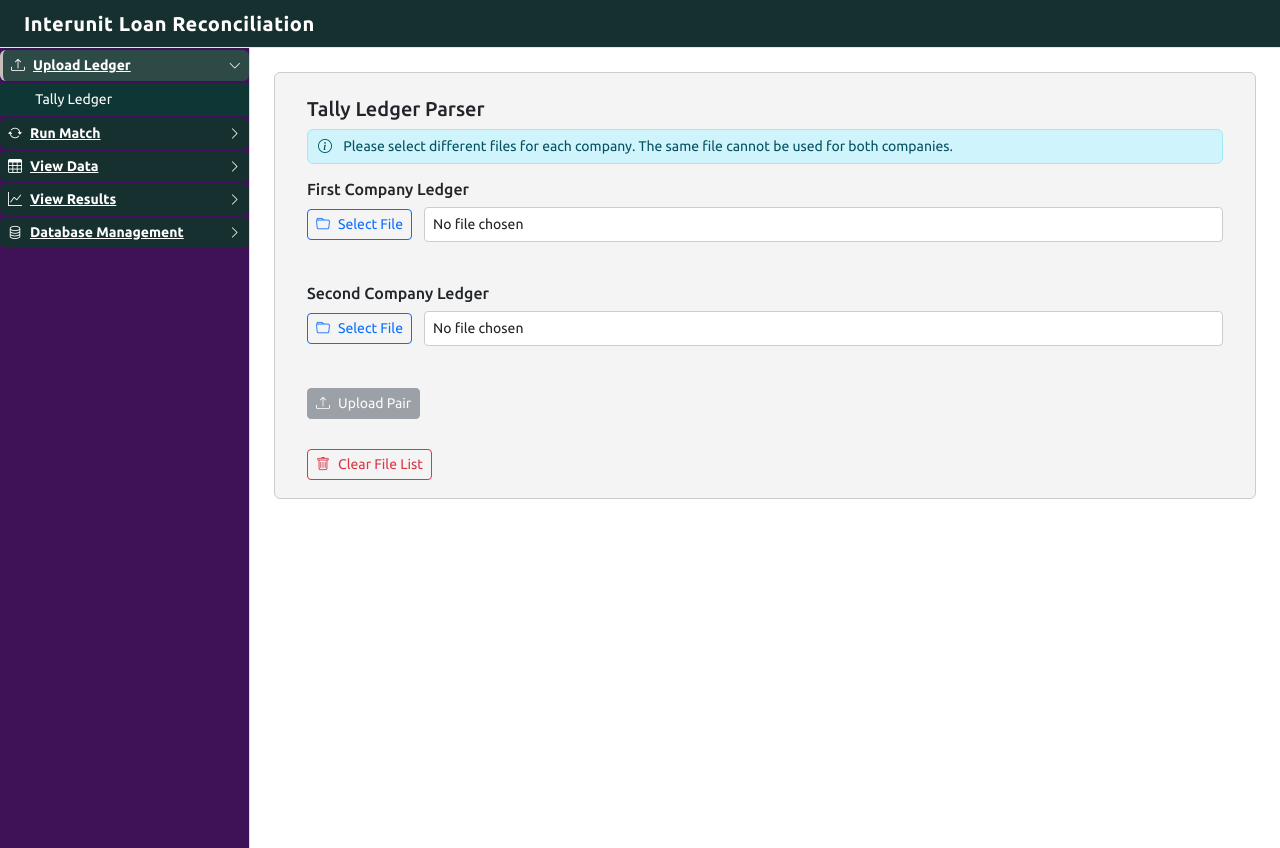
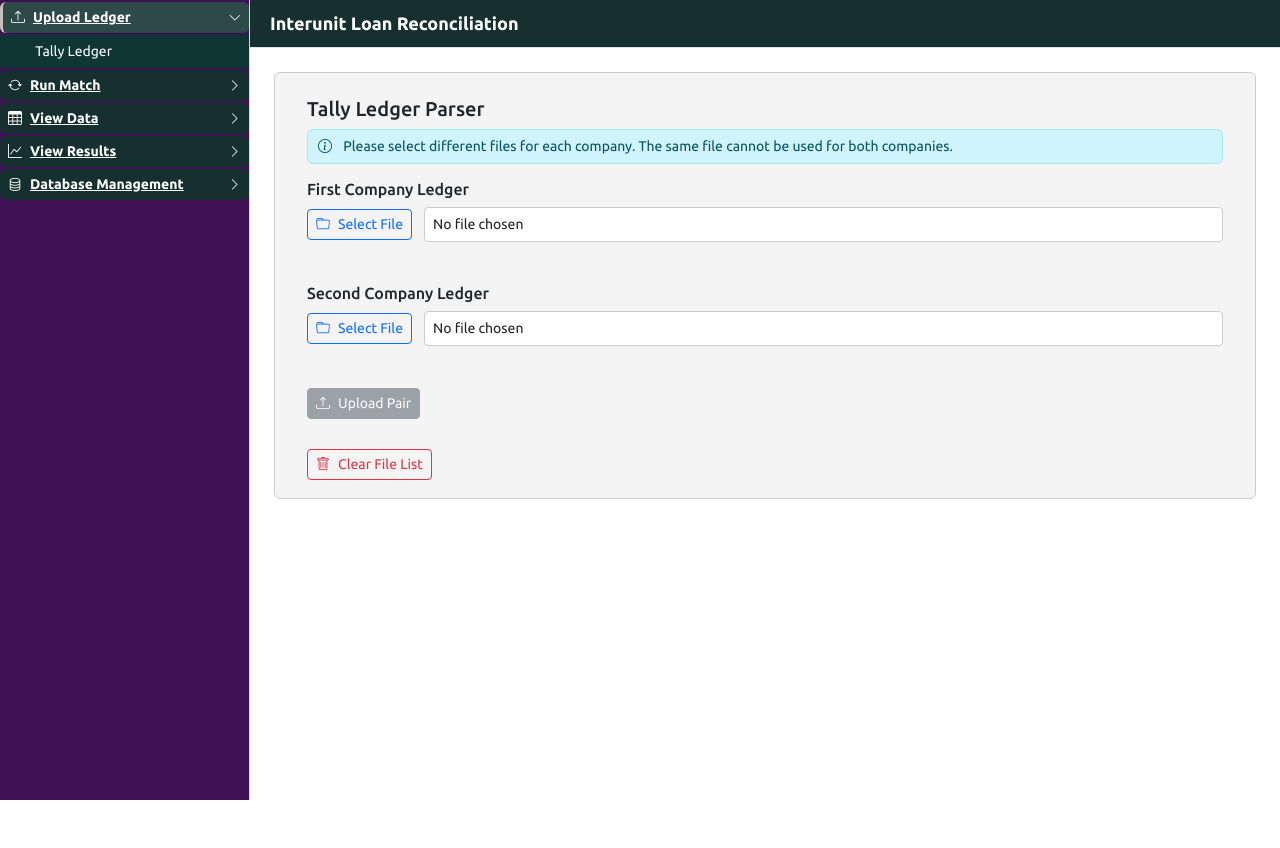
Before and after one commit to m-islam-ciplc/Dev_Interunit_Loan_Recon, a Flask app: page / in a window 1280 px wide. After the commit the page ends 800 px from the top, so only its background shows below. Run offline with Flask 3, Linux system fonts and the light colour scheme; data that the repository does not hold is empty; some libraries are stand-ins or nearby versions.

Commit message:
Add layout debug HTML and test script for fixed sidebar functionality
- Introduced DIAGNOSE_layout_debug.html to visualize the layout with a fixed sidebar and main content area.
- Created DIAGNOSE_test_layout_fix.py to verify the layout fix, ensuring proper sidebar positioning and responsive design.
- Updated static/style.css to enhance sidebar and main content styles, ensuring no content truncation and improved layout structure.

```diff
--- a/static/style.css
+++ b/static/style.css
@@ -1,10 +1,18 @@
 @import url('https://fonts.googleapis.com/css2?family=Ubuntu:wght@300;400;500;700&display=swap');
 
-/* Global styles */
+/* Reset and base styles */
+* {
+    box-sizing: border-box;
+}
+
 body {
     font-family: 'Ubuntu', 'Segoe UI', sans-serif;
     background-color: #f1f3f6;
     color: #374767;
+    margin: 0;
+    padding: 0;
+    padding-top: 48px;
+    overflow-x: hidden;
 }
 
 h1, h2, h3, h4, h5, h6, p, span, div, button, input, select, textarea, label, code {
@@ -21,25 +29,43 @@
     color: #495057;
 }
 
-/* Layout */
-.tab-container-vertical {
-  display: flex;
-  max-width: 1100px;
-  margin: 36px auto;
+/* Override Bootstrap's d-flex behavior */
+.d-flex {
+    display: block !important;
+    position: relative;
 }
 
-.tab-content-vertical {
-  flex: 1;
-  background: #fff;
-  border-radius: 0 6px 6px 0;
-  padding: 24px 32px;
-  min-height: 400px;
+/* Fixed sidebar */
+.custom-sidebar {
+    position: fixed !important;
+    left: 0 !important;
+    top: 0 !important;
+    width: 250px !important;
+    height: 100vh !important;
+    background: #3f1156 !important;
+    z-index: 1000 !important;
+    overflow-y: auto;
+    border-right: 1px solid #d1e0dd;
 }
 
-.tab-header-vertical, .tab-btn-vertical {
-  display: none !important;
+/* Main content area */
+.tab-content-vertical {
+    position: relative !important;
+    margin-left: 250px !important;
+    width: calc(100% - 250px) !important;
+    background: #fff;
+    border-radius: 6px;
+    padding: 24px 32px;
+    min-height: 400px;
+    overflow-x: auto;
 }
 
+/* Hide Bootstrap's flex utilities */
+.flex-grow-1 {
+    flex: none !important;
+}
+
+/* Tab pane visibility */
 .tab-pane {
     display: none;
 }
@@ -55,12 +81,12 @@
     padding: 24px 32px 18px 32px;
     border-radius: 6px;
     width: 100%;
-    margin-left: 0;
+    margin: 0;
 }
 
 .parser-container-fullwidth {
     width: 100%;
-    margin-left: 0;
+    margin: 0;
 }
 
 .parser-form {
@@ -98,10 +124,6 @@
     margin-left: 14px;
 }
 
-
-
-
-
 .file-chosen {
     background: #fff;
     border: 1px solid #ccc;
@@ -114,15 +136,7 @@
     display: inline-block;
 }
 
-/* Custom sidebar */
-.custom-sidebar {
-    background: #3f1156;
-    min-width: 250px;
-    max-width: 250px;
-    min-height: 100vh;
-    border-right: 1px solid #d1e0dd;
-}
-
+/* Menu styles */
 .menu-item {
     color: #fff;
     background: #15302e;
@@ -206,20 +220,23 @@
     background: #15302e;
     border-bottom: 1px solid #e1e6ef;
     height: 48px;
-    width: 100%;
+    width: calc(100% - 250px);
+    margin-left: 250px;
+    position: fixed;
+    top: 0;
+    right: 0;
+    z-index: 999;
     display: flex;
     align-items: center;
+    padding: 0 20px;
 }
 
 .topbar-title {
     color: #fff;
-    font-size: 1.25rem;
+    font-size: 18px;
     font-weight: 600;
-    padding-left: 24px;
-    letter-spacing: 0.5px;
+    margin: 0;
 }
-
-
 
 /* Headings */
 h1, h2, h3, h4, h5, h6 {
@@ -273,8 +290,6 @@
 .form-label {
     font-size: 14px !important;
 }
-
-
 
 /* Transaction tables */
 .matched-transactions-wrapper,
@@ -423,8 +438,6 @@
     margin-right: 0 !important;
 }
 
-
-
 /* Badge styles */
 .badge {
     padding: 3px 6px;
```
Also changed, not shown: DIAGNOSE_layout_debug.html (added, +74 -0 lines), DIAGNOSE_test_layout_fix.py (added, +39 -0 lines).
